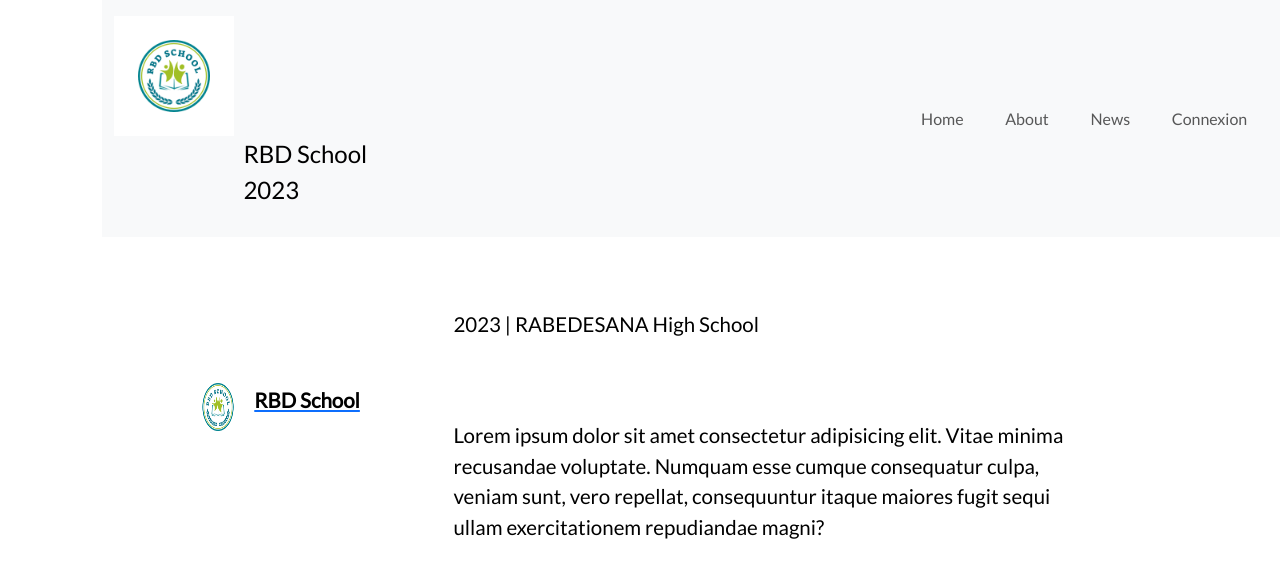
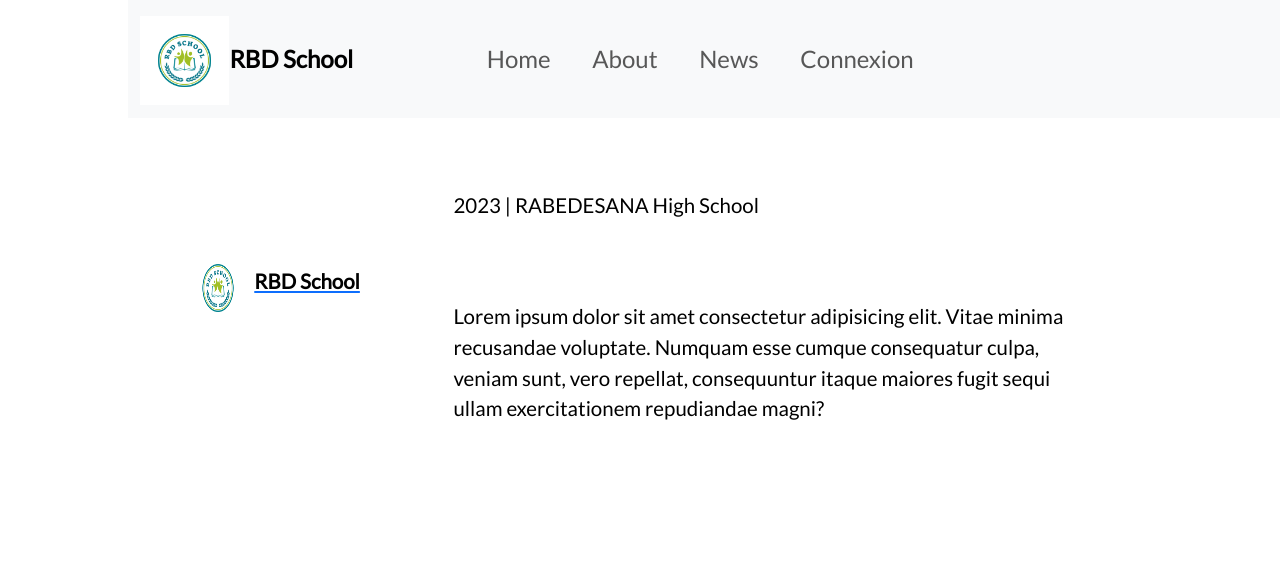
Before and after one commit to rbd3/school-react, a React (Vite) app: page / in a window 1280 px wide. Shown: the top 578 px of the page. Built offline with nearby package versions, Linux system fonts and the light colour scheme.

Commit message:
Style logo

```diff
--- a/src/assets/menu.css
+++ b/src/assets/menu.css
@@ -1,6 +1,9 @@
+
+
 nav {
     margin-top: 0%;
-    margin-left: 8%;
+    margin-left: 10%;
+    font-size: 24px;
 }
 
 
@@ -10,15 +13,27 @@ nav {
 }
 
 img {
-    width: 40%;
+    width: 30%;
     margin-top: 1%;
 }
 
+.navbar-brand {
+    display: flex;
+    align-items: center;
+  }
+
 .container-fluid p {
     font-size: 24px;
-    margin-left: 43%;
+    font-weight: bolder;
+    margin-top: 5%;
 }
 
 .nav-item {
     margin: 0 0.8rem;
   }
+
+  .collapse {
+    display: flex;
+    justify-content: center;
+    margin-right: 30%;
+  }
--- a/src/components/Menu.jsx
+++ b/src/components/Menu.jsx
@@ -6,15 +6,16 @@ function Menu() {
 <nav class="navbar navbar-expand-lg navbar-light bg-light">
   <div class="container-fluid"> <a class="navbar-brand" href="index.html">
       <img class="logo" src="media/logo.png" alt="logo"></img>
-      <p class="max-font-26"><span>RBD School</span><br></br> 2023</p>
+      <p class="max-font-26"><span>RBD School</span></p>
     </a>
     <button class="navbar-toggler" type="button" data-bs-toggle="collapse" data-bs-target="#navbarSupportedContent" aria-controls="navbarSupportedContent" aria-expanded="false" aria-label="Toggle navigation">
       <span class="navbar-toggler-icon"></span>
     </button>
+    </div>
 
     <div class="collapse navbar-collapse" id="navbarSupportedContent">
       <ul class="navbar-nav ms-auto"> <li class="nav-item">
-          <a class="nav-link max-font-26" href="about.html">Home</a>
+          <a class="nav-link max-font-26" href="#">Home</a>
         </li>
         <li class="nav-item">
           <a class="nav-link max-font-26" href="#">About</a>
@@ -28,7 +29,6 @@ function Menu() {
         </li>
       </ul>
     </div>
-  </div>
 </nav>
     );
 }
```
